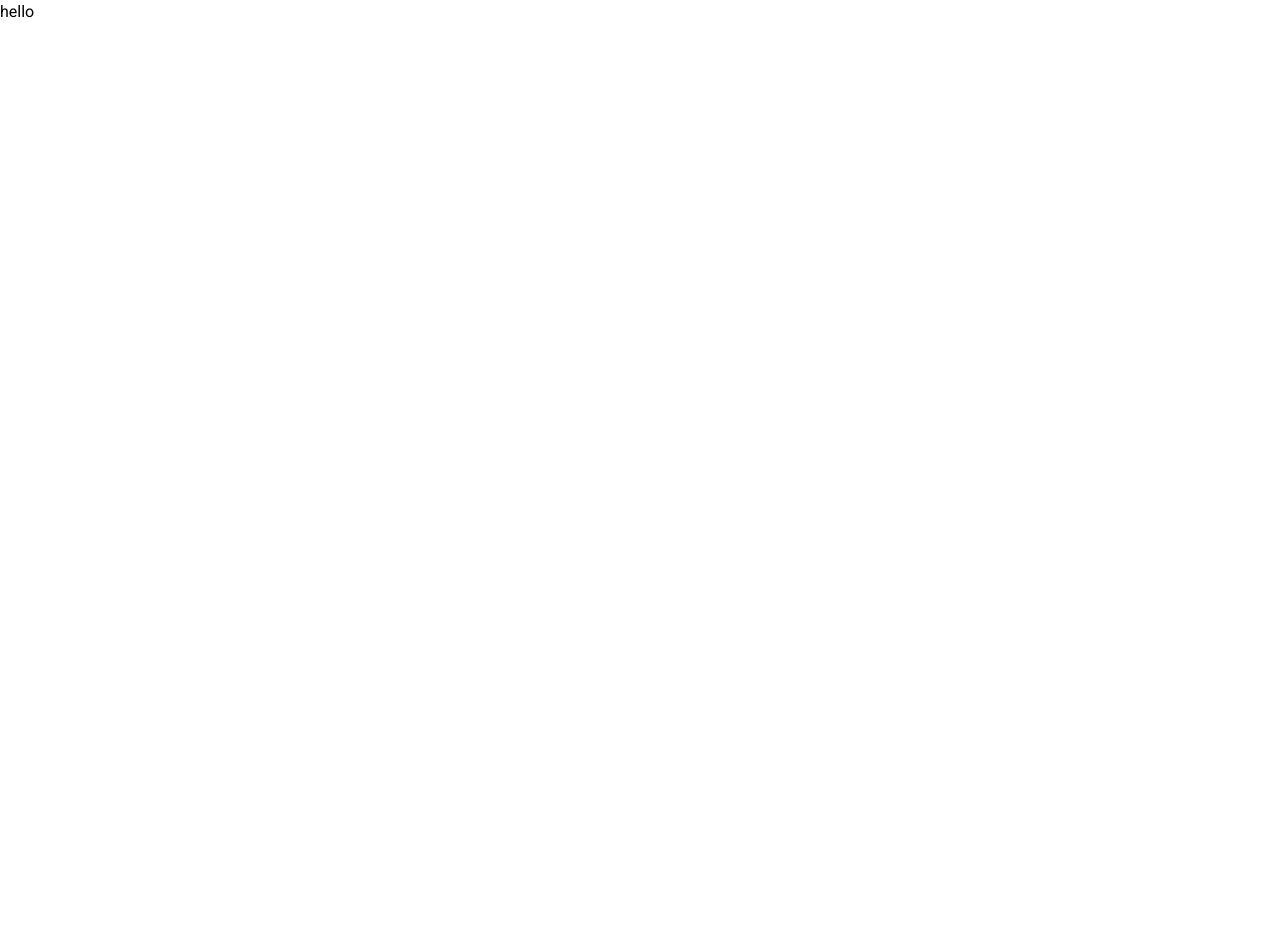
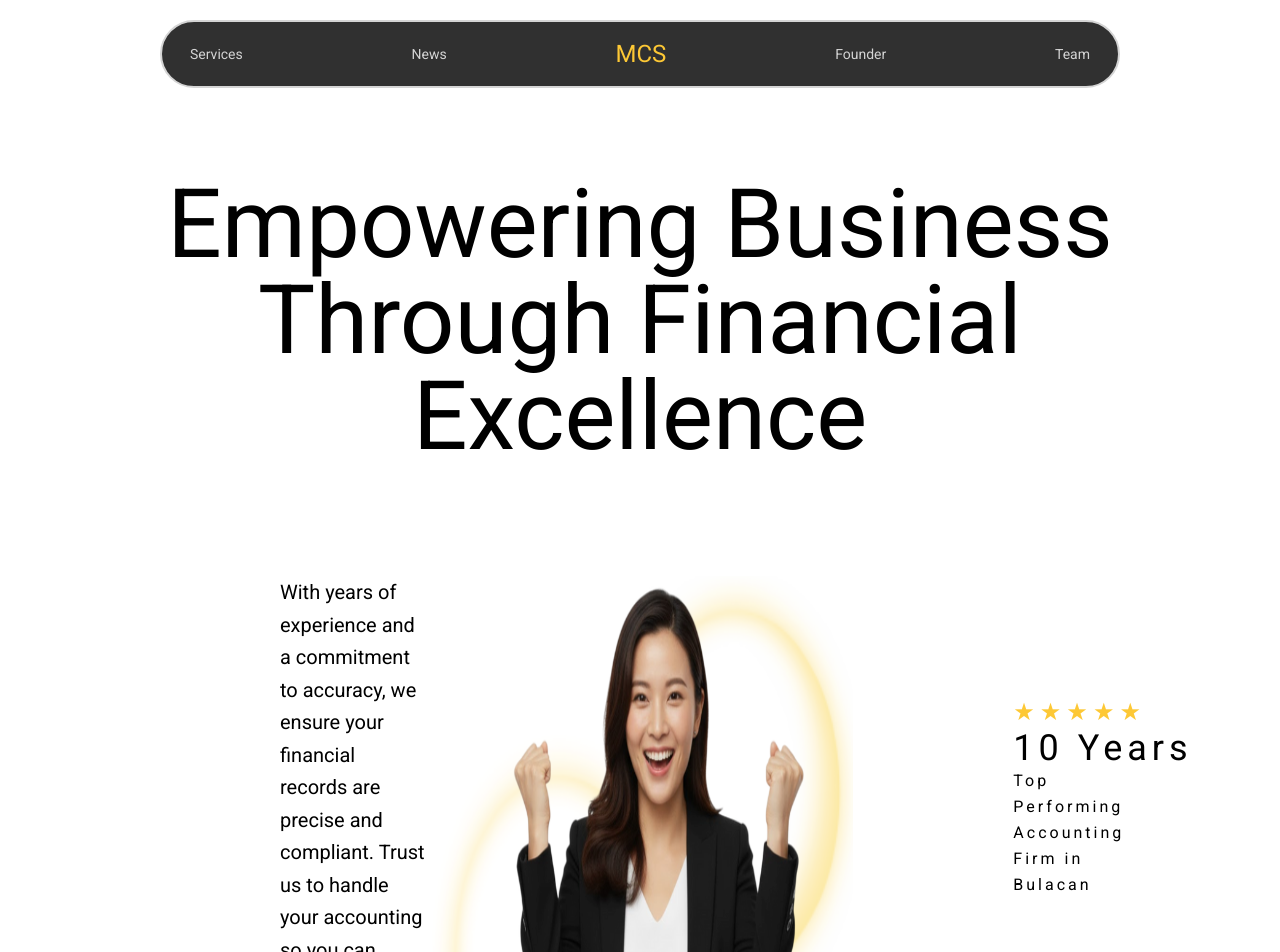
Before and after one commit to Pngtaq/mcs-official, a React (Vite) app: page / in a window 1280 px wide. Shown: the top 952 px of the page. Before the commit the page ends 800 px from the top, so only its background shows below. Built offline with nearby package versions, Linux system fonts and the light colour scheme.

Commit message:
feat: top page layout done

```diff
--- /dev/null
+++ b/components/Navigation.jsx
@@ -0,0 +1,27 @@
+import { Link } from "react-router-dom";
+
+const Navigation = () => {
+  return (
+    <nav className="w-full flex justify-center pt-5">
+      <ul className="border-gray border-2 flex bg-[#303030] justify-between w-3/4 px-7 py-4 rounded-full items-center text-[#d4d4d4] text-sm">
+        <li>
+          <Link to="/services">Services</Link>
+        </li>{" "}
+        <li>
+          <Link to="/">News</Link>
+        </li>
+        <li className="text-2xl text-[#fdc835]">
+          <Link to="/">MCS</Link>
+        </li>
+        <li>
+          <Link to="/founder">Founder</Link>
+        </li>
+        <li>
+          <Link to="/team">Team</Link>
+        </li>
+      </ul>
+    </nav>
+  );
+};
+
+export default Navigation;
--- /dev/null
+++ b/components/home/TopPage.jsx
@@ -0,0 +1,47 @@
+import React from "react";
+
+const topPage = () => {
+  return (
+    <div>
+      <h1 className="text-8xl text-center mx-auto px-40 pb-18 pt-22">
+        Empowering Business Through Financial Excellence
+      </h1>
+      <div className="grid md:grid-cols-3 grid-cols-1 pt-10 justify-center">
+        <div className="text-xl leading-relaxed max-w-1/2 self-center ml-70 md:order-1 order-3">
+          <p className="mb-6">
+            With years of experience and a commitment to accuracy, we ensure
+            your financial records are precise and compliant. Trust us to handle
+            your accounting so you can focus on growing your business.
+          </p>
+          <button className="border border-gray-800 text-gray-800 px-6 py-3 rounded-full hover:bg-gray-100 transition-colors">
+            Get in touch
+          </button>
+        </div>
+
+        <div className="flex justify-center relative md:order-2 order-1">
+          <img src="/image.png" alt="accountant" className="relative" />
+          <div
+            className="absolute bottom-0 rounded-full p-3 border bg-clip-padding backdrop-filter backdrop-blur-md bg-opacity-0 border-gray-400 ml-12 mb-4 space-x-2
+"
+          >
+            <button className="px-5 py-2  border-gray-800  rounded-full bg-[#fdc835]">
+              Accounting
+            </button>
+            <button className="text-white bottom-0 rounded-full px-5 py-2 border bg-clip-padding backdrop-filter backdrop-blur-md bg-opacity-0 border-gray-400 ">
+              Printing
+            </button>
+          </div>
+        </div>
+        <div className="leading-relaxed mt-30 mx-auto ml-40 md:order-3 order-3">
+          <h3 className=" text-[#fdc835] text-2xl tracking-[5px]">★★★★★</h3>
+          <p className="text-4xl tracking-[5px]">10 Years</p>
+          <p className="w-1/2 tracking-[3px]">
+            Top Performing Accounting Firm in Bulacan
+          </p>
+        </div>
+      </div>
+    </div>
+  );
+};
+
+export default topPage;
--- a/package.json
+++ b/package.json
@@ -14,6 +14,7 @@
     "@tailwindcss/vite": "^4.1.14",
     "react": "^19.1.1",
     "react-dom": "^19.1.1",
+    "react-router-dom": "^7.9.4",
     "tailwindcss": "^4.1.14"
   },
   "devDependencies": {
--- a/src/App.jsx
+++ b/src/App.jsx
@@ -1,8 +1,24 @@
+import { BrowserRouter as Router, Routes, Route } from "react-router-dom";
+import Navigation from "../components/Navigation";
+import Home from "./pages/Home";
+import Services from "./pages/Services";
+import Founder from "./pages/Founder";
+import Team from "./pages/Team";
+
 function App() {
   return (
-    <>
-      <div className="">hello</div>
-    </>
+    <Router>
+      <div>
+        <main>
+          <Routes>
+            <Route path="/" element={<Home />} />
+            <Route path="/services" element={<Services />} />
+            <Route path="/founder" element={<Founder />} />
+            <Route path="/team" element={<Team />} />
+          </Routes>
+        </main>
+      </div>
+    </Router>
   );
 }
 
--- a/src/index.css
+++ b/src/index.css
@@ -8,3 +8,7 @@
   --font-roboto: "Roboto", sans-serif;
   --default-font-family: "Roboto", sans-serif;
 }
+
+body {
+  background-color: rgb(33, 33, 33);
+}
--- /dev/null
+++ b/src/pages/Founder.jsx
@@ -0,0 +1,12 @@
+function Founder() {
+  return (
+    <div className="w-full">
+      <div className="max-w-3/4">
+        <h1>Founder</h1>
+        <p>Founder content goes here</p>
+      </div>
+    </div>
+  );
+}
+
+export default Founder;
--- /dev/null
+++ b/src/pages/Home.jsx
@@ -0,0 +1,16 @@
+import Navigation from "../../components/Navigation";
+import TopPage from "../../components/home/TopPage";
+function Home() {
+  return (
+    <div>
+      <div className="bg-white rounded-b-[140px] flex flex-col ">
+        <Navigation />
+        <TopPage />
+      </div>
+
+      <div className="h-screen">domo</div>
+    </div>
+  );
+}
+
+export default Home;
--- /dev/null
+++ b/src/pages/Services.jsx
@@ -0,0 +1,10 @@
+function Services() {
+  return (
+    <div>
+      <h1>Services</h1>
+      <p>Services content goes here</p>
+    </div>
+  );
+}
+
+export default Services;
--- /dev/null
+++ b/src/pages/Team.jsx
@@ -0,0 +1,10 @@
+function Team() {
+  return (
+    <div>
+      <h1>Team</h1>
+      <p>Team content goes here</p>
+    </div>
+  );
+}
+
+export default Team;
```
Also changed, not shown: public/image.png (added), 1 other file (tests, documents, lock files or other folders).
